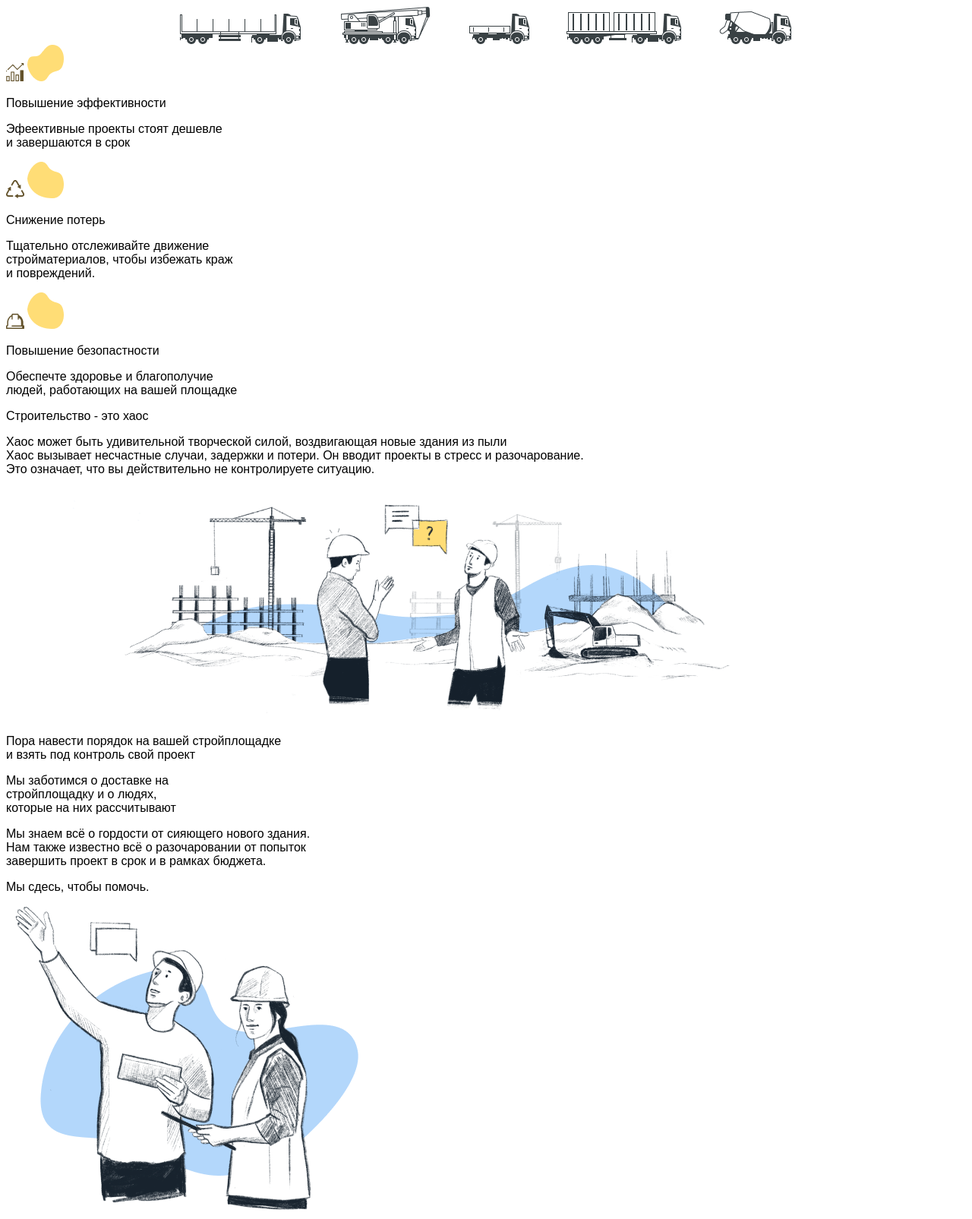
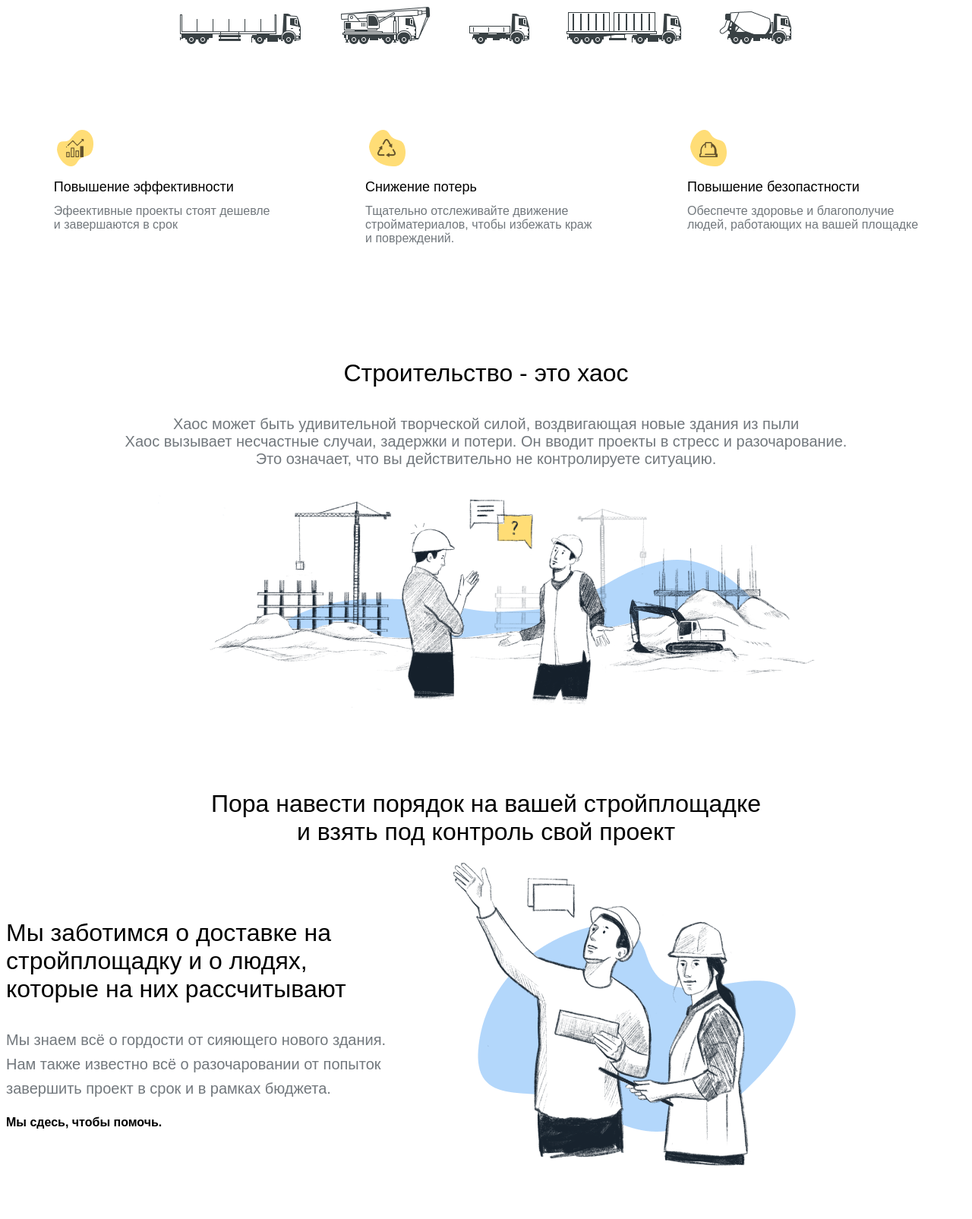
Before and after one commit to kompyxter/kompyxter.github.io, a PHP site: page /stroy_control.html in a window 1280 px wide. Shown: the part 678-2283 px from the top of the page at 76% size. After the commit the page ends 2213 px from the top, so only its background shows below. Run offline with PHP 8.4, Linux system fonts and the light colour scheme.

Commit message:
Update stroy_control.css

```diff
--- a/stroy_control.css
+++ b/stroy_control.css
@@ -1,3 +1,4 @@
+
 #logo {
 margin-top: 8.5px;
 margin-left: 37.33px;
@@ -14,7 +15,7 @@ margin-left: 37.33px;
 
 }
 body {
-	font-family: 'Arial';
+	font-family: "Arial", sans-serif;
 }
 header {
 	margin-top: -31px;
@@ -94,26 +95,119 @@ margin-top: 3em;
  	#img2,#cars {
  		width: 100%;
  	}
- }
-@media (max-width: 1265px) {
-	header {
-		margin-left: -260px;
+ 		#product,#about,#process,#nadezhnost,#klient,#contact,#main {
+		font-size: 16px;
 	}
-	#demo {
+		#demo {
 		border-radius: 2px;
 	}
 	#logo {
 		margin-left: 5px;
 		width: 150px;
 	}
-	#product,#about,#process,#nadezhnost,#klient,#contact,#main {
-		font-size: 16px;
+}
+
+#eff {
+	margin-left: 1em;
+	position: relative;
+	z-index: 1;
+	bottom: 0.75em;
+}
+
+#up_bezopastnost {
+	font-size: 18px;
+}
+#kaska,#eff,#poter {
+	margin-left: 1em;
+	position: relative;
+	z-index: 1;
+	bottom: 0.75em;
+}
+#vector,#vector2,#vector3 {
+	margin-left: -2.5em;
+}
+#up_bezopastnost,#up_eff,#down_poteri {
+	font-size: 18px;
+	line-height: 10px;
+}
+#ob, #ef, #ot{
+	font-size: 16px;
+	color: #72787D;
+}
+#div1 {
+	display: flex;
+	margin-left: 16em;
+	margin-top: 7em;
+	justify-content: space-around;
+	margin-left: auto;
+	margin-right: auto;
+}
+#chaos2 {
+	color: #72787D;
+	font-size: 20px;
+}
+#chaos {
+	font-size: 32px;
+	margin-top: 4em;
+	line-height: 48px;
+}
+.chaos {
+	text-align: center;
+}
+#poryadok {
+	font-size: 32px;
+	margin-top: 3em;
+	text-align: center;
+}
+#zabota {
+		font-size: 32px;
+		margin-top: 3em;
+}
+#mi {
+	color: #72787D;
+	font-size: 20px;
+	line-height: 32px;
+}
+#help {
+font-weight: bold;
+}
+#img4 {
+
+width: 464px;
+height: 400px;
+margin-top: -23em;
+position: absolute;
+margin-left: 45%;
+}
+
+@media (max-width: 1010px) {
+#img3 {
+	margin-left: -11em;
+	width: 750px;
+}
+}
+@media (min-width: 1001px) and (max-width: 1265px) {
+	#demo2 {
+		margin-left: 16em;
+	}
+	#podrobnee {
+		margin-left: 35em;
 	}
 }
-
 @media (max-width: 870px) {
-#product,#about,#process,#nadezhnost,#klient,#contact,#main,#demo {
-	}
+		#div1 {
+			flex-direction: column;
+		}
+		#img4 {
+			margin-top: 3em;
+			margin-left: -1em;
+		}
+		#img3 {
+			height: 300px;
+		}
+		#up_bezopastnost,#ob,#up_eff,#eff,#down_poteri,#ot {
+			line-height: 24px;
+		}
 		header {
 		margin-left: -280px;
 		}
@@ -122,16 +216,39 @@ margin-top: 3em;
 	header {
 		margin-top: 15px;
 	}
+	#img4 {
+	width: 300px;
+}
 	#logo {
 		width: 200px;
 	}
+	#img3 {
+		width: 600px;
+	}
 }
+
 @media (max-width: 400px) {
+
+	#dostavka,#poryadok,#zabota {
+		font-size: 20px;
+	}
+	#chaos {
+		font-size: 21px;
+	}
+	#chaos2,#mi {
+		font-size: 16px;
+	}
+
 	#logo {
 		width: 150px;
 		margin-left: 10px;
 	}
-
+	#img4 {
+	width: 220px;
+}
+#img3 {
+	width: 500px;
+}
 		header {
 		flex-direction: column;
 		margin-left: -5px;
```
